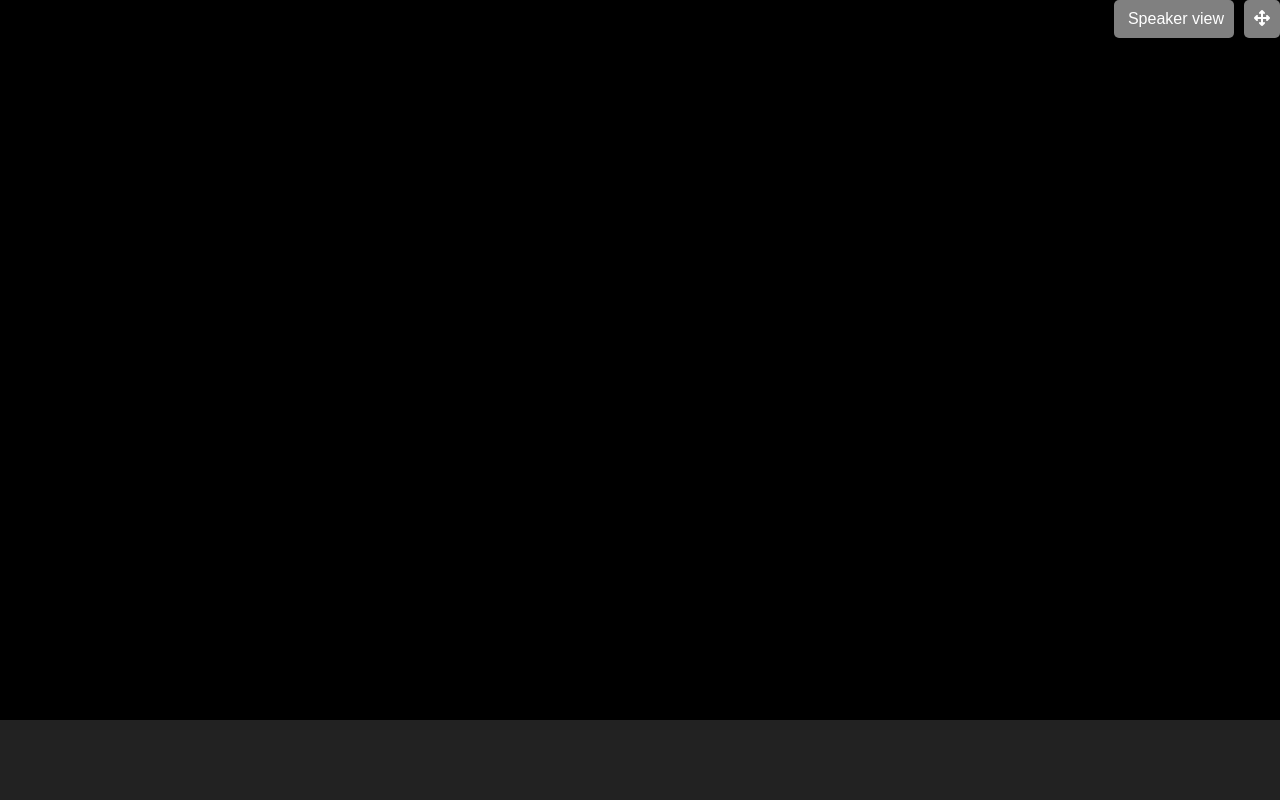
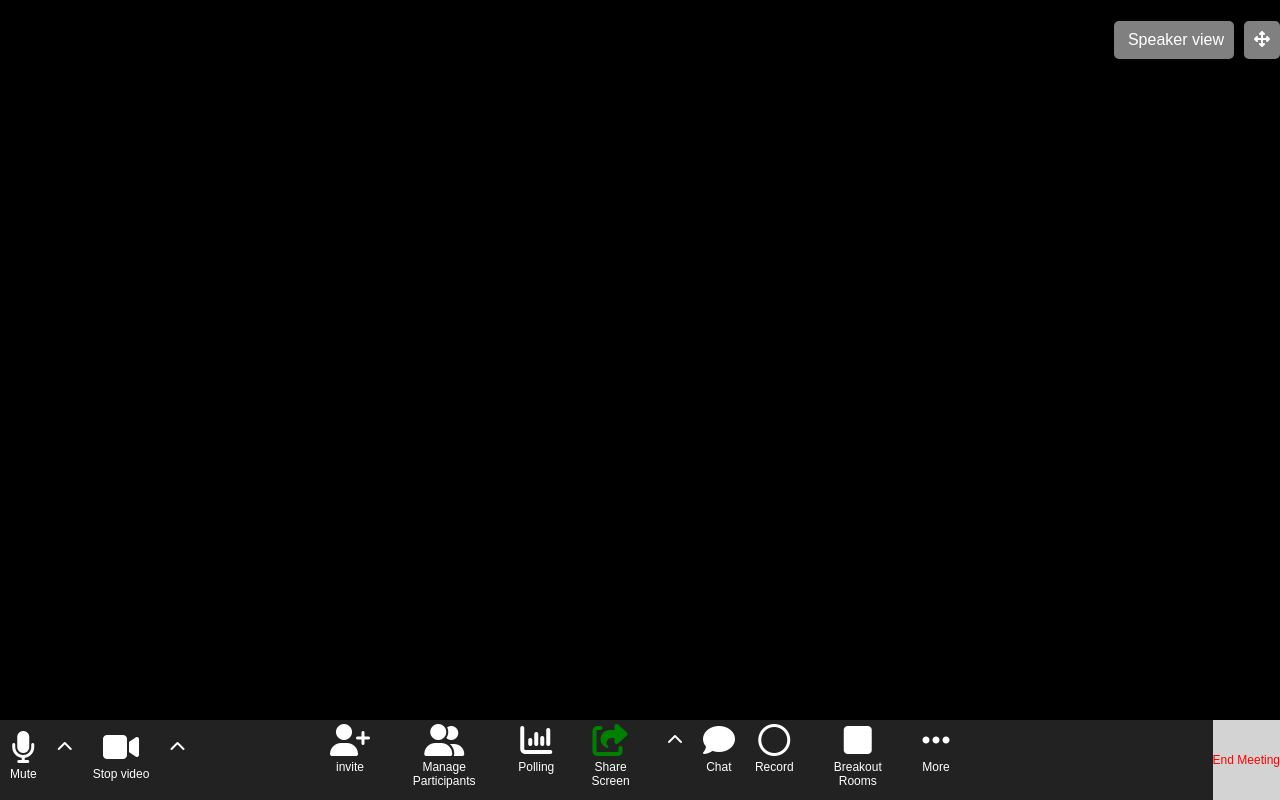
Before and after one commit to GLCVLL/html-css-zoom, a plain HTML site: page index.html in a window 1280 px wide. Drawn offline with Linux system fonts and the light colour scheme.

Commit message:
added footer

```diff
--- a/css/style.css
+++ b/css/style.css
@@ -10,21 +10,15 @@
 body{
     font-family: sans-serif;
     background-color: black;
-}
-
-.wrapper{
-    display: flex;
-    flex-direction: column;
-    height: 100vh;
+    padding-top: 80px;
 }
 
 /*header*/
 
 header{
-    flex-basis: 80px;
+    height: 80px;
     color: white;
     position: fixed;
-    flex-shrink: 0;
     top: 0;
     left: 0;
     width: 100%;
@@ -55,7 +49,7 @@ header{
 /*main*/
 
 main{
-    flex-grow: 1;
+    height: calc(100vh - 160px);
     overflow-y: auto;
     color: white;
 }
@@ -63,8 +57,59 @@ main{
 /*footer*/
 
 footer{
-    flex-basis: 80px;
+    height: 80px;
     color: white;
     background-color: #222222;
-    flex-shrink: 0;
 }
+
+.row{
+    height: 100%;
+    display: flex;
+    align-items: center;
+}
+
+.row-left{
+    flex-basis: 25%;
+    display: flex;
+}
+
+.row-center{
+    flex-basis: 50%;
+    display: flex;
+    justify-content: center;
+}
+
+.row-right{
+    flex-basis: 25%;
+    display: flex;
+    justify-content: flex-end;
+    align-items: center;
+}
+
+
+.icons{
+    text-align: center;
+    padding: 10px;
+}
+
+.icons-text{
+    font-size: 12px;
+    margin-top: 10px;
+    color: white;
+}
+
+
+.icons-green{
+    text-align: center;
+    padding: 10px;
+    color: green;
+}
+
+.icons-end{
+    height: 80px;
+    font-size: 12px;
+    color: red;
+    background-color: lightgrey;
+    display: flex;
+    align-items: center;
+}
--- a/index.html
+++ b/index.html
@@ -10,7 +10,6 @@
     <title>Zoom</title>
 </head>
 <body>
-    <div class="wrapper">
     <header>
         <div class="viewbar">
             <div class="speaker">
@@ -25,12 +24,78 @@
 
     </main>
     <footer>
+        <!--footer-->
         <div class="row">
-                <div class="column25"></div>
-                <div class="column50"></div>
-                <div class="column25"></div>
+            <!--row left-->
+            <div class="row-left">
+                <div class="icons">
+                   <i class="fa-solid fa-microphone fa-2xl"></i>
+                    <div class="icons-text">Mute</div>
+                </div>
+               <div class="icons">
+                       <i class="fa-sharp fa-solid fa-chevron-up"></i>
+                </div>
+               <div class="icons">
+                   <i class="fa-solid fa-video fa-2xl"></i>
+                   <div class="icons-text">Stop video</div>
+               </div>
+               <div class="icons">
+                   <i class="fa-sharp fa-solid fa-chevron-up"></i>
+               </div>
+           </div>
+           <!--row center-->
+           <div class="row-center">
+            <!--invite-->
+               <div class="icons">
+                   <i class="fa-solid fa-user-plus fa-2xl"></i>
+                   <div class="icons-text">invite</div>
+               </div>
+            <!--manage-->
+               <div class="icons">
+                   <i class="fa-solid fa-user-group fa-2xl"></i>
+                   <div class="icons-text">Manage Participants</div>
+               </div>
+            <!--polling-->
+               <div class="icons">
+                   <i class="fa-solid fa-chart-column fa-2xl"></i>
+                   <div class="icons-text">Polling</div>
+               </div>
+            <!--share screen-->
+               <div class="icons-green">
+                   <i class="fa-solid fa-share-from-square fa-2xl"></i>
+                   <div class="icons-text">Share Screen</div>
+               </div>
+               <div class="icons">
+                   <i class="fa-sharp fa-solid fa-chevron-up"></i>
+               </div>
+            <!--chat-->
+               <div class="icons">
+                   <i class="fa-solid fa-comment fa-2xl"></i>
+                   <div class="icons-text">Chat</div>
+               </div>
+            <!--records-->
+               <div class="icons">
+                   <i class="fa-regular fa-circle fa-2xl"></i>
+                   <div class="icons-text">Record</div>
+               </div>
+            <!--breakout rooms-->
+               <div class="icons">
+                   <i class="fa-sharp fa-solid fa-square fa-2xl"></i>
+                   <div class="icons-text">Breakout Rooms</div>
+               </div>
+            <!--More-->
+               <div class="icons">
+                   <i class="fa-solid fa-ellipsis fa-2xl"></i>
+                   <div class="icons-text">More</div>
+               </div>
+           </div>
+           <!--row-right-->
+           <div class="row-right">
+                <div class="icons-end">
+                    End Meeting
+                </div>
+           </div>
         </div>
     </footer>
-    </div>
 </body>
 </html>
```
Lines whose indentation alone changed are shown as unchanged.
